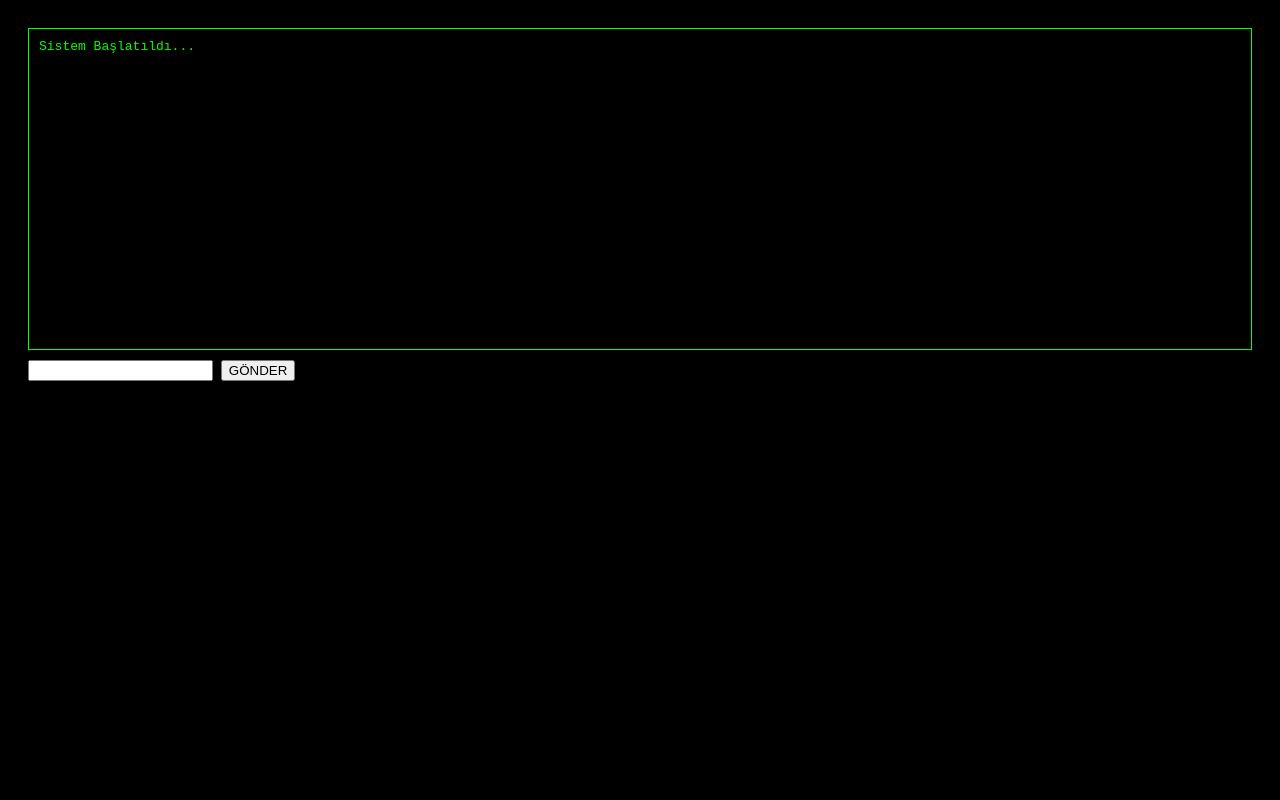
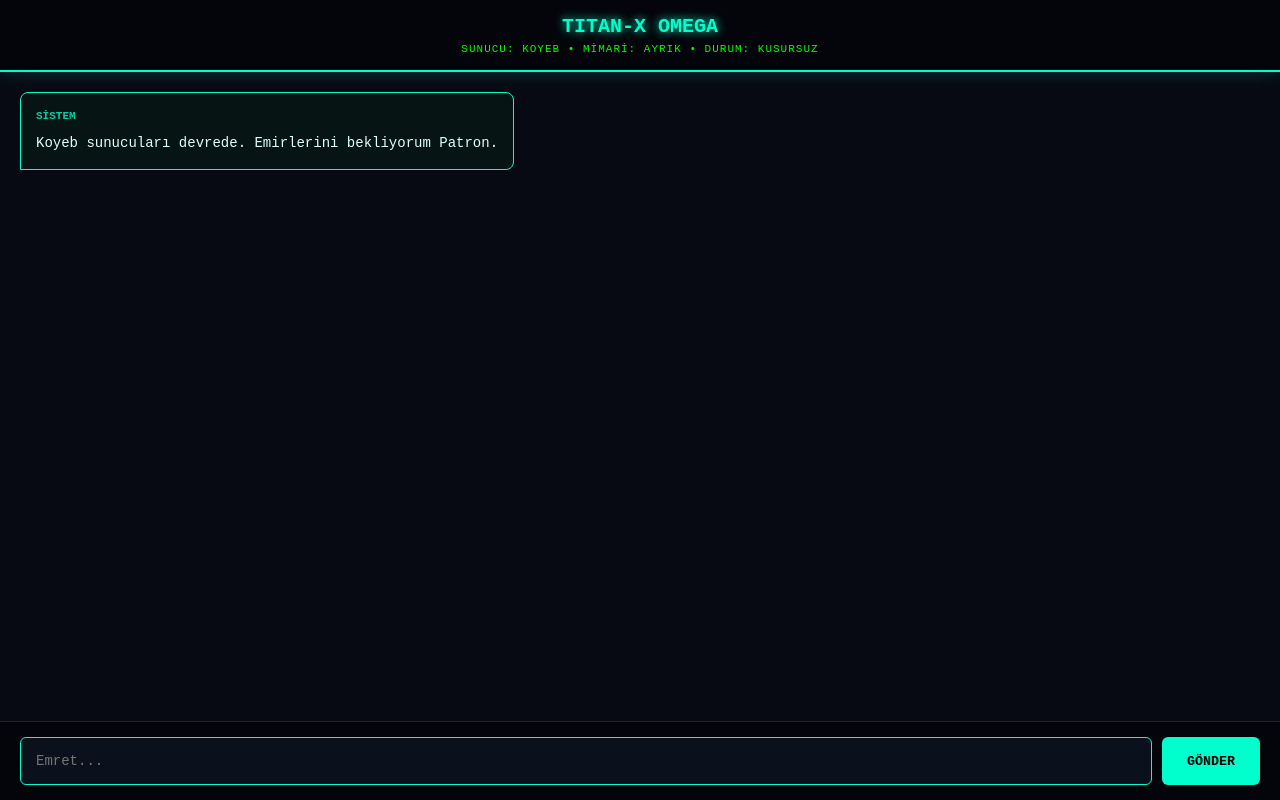
Before and after one commit to kcbyk/titan-ultimate, a plain HTML site: page index.html in a window 1280 px wide. Drawn offline with Linux system fonts and the light colour scheme.

Commit message:
Update index.html

```diff
--- a/index.html
+++ b/index.html
@@ -2,25 +2,70 @@
 <html lang="tr">
 <head>
     <meta charset="UTF-8">
-    <title>TITAN-X OMEGA</title>
+    <meta name="viewport" content="width=device-width, initial-scale=1.0">
+    <title>TITAN-X OMEGA MERKEZİ</title>
     <style>
-        body { background: #000; color: #0f0; font-family: monospace; padding: 20px; }
-        #chat { border: 1px solid #0f0; height: 300px; overflow-y: scroll; margin-bottom: 10px; padding: 10px; }
-        .m { margin-bottom: 10px; }
+        body { background-color: #070a13; color: #00ffcc; font-family: monospace; margin: 0; padding: 0; height: 100vh; display: flex; flex-direction: column; }
+        .header { background: #03050a; padding: 15px; border-bottom: 2px solid #00ffcc; text-align: center; box-shadow: 0 0 15px rgba(0,255,204,0.2); }
+        .header h1 { margin: 0; font-size: 20px; text-shadow: 0 0 10px #00ffcc; }
+        .status { font-size: 11px; color: #0f0; margin-top: 5px; letter-spacing: 1px; }
+        #chat { flex: 1; overflow-y: auto; padding: 20px; display: flex; flex-direction: column; gap: 15px; }
+        .msg { padding: 15px; border-radius: 8px; max-width: 85%; font-size: 14px; word-wrap: break-word; line-height: 1.5; }
+        .user { align-self: flex-end; background: #141f33; border: 1px solid #2a3d5e; color: #8bb4f7; border-bottom-right-radius: 0; }
+        .ai { align-self: flex-start; background: #061513; border: 1px solid #00ffcc; color: #e0ffff; border-bottom-left-radius: 0; }
+        .isim { font-weight: bold; font-size: 11px; margin-bottom: 8px; display: block; opacity: 0.8; }
+        .user .isim { color: #58a6ff; }
+        .ai .isim { color: #00ffcc; }
+        .panel { background: #03050a; padding: 15px 20px; display: flex; gap: 10px; border-top: 1px solid #1a2333; }
+        input { flex: 1; background: #0b111c; border: 1px solid #00ffcc; color: #00ffcc; padding: 15px; border-radius: 6px; font-family: monospace; font-size: 14px; outline: none; }
+        input:focus { box-shadow: 0 0 10px rgba(0,255,204,0.2); }
+        button { background: #00ffcc; color: #000; border: none; padding: 0 25px; border-radius: 6px; font-weight: bold; font-family: monospace; cursor: pointer; transition: 0.2s; }
+        button:active { transform: scale(0.95); }
     </style>
 </head>
 <body>
-    <div id="chat">Sistem Başlatıldı...</div>
-    <input type="text" id="in">
-    <button onclick="g()">GÖNDER</button>
+    <div class="header">
+        <h1>TITAN-X OMEGA</h1>
+        <div class="status">SUNUCU: KOYEB • MİMARİ: AYRIK • DURUM: KUSURSUZ</div>
+    </div>
+    <div id="chat">
+        <div class="msg ai"><span class="isim">SİSTEM</span>Koyeb sunucuları devrede. Emirlerini bekliyorum Patron.</div>
+    </div>
+    <div class="panel">
+        <input type="text" id="komut" placeholder="Emret..." onkeypress="if(event.key === 'Enter') gonder()">
+        <button onclick="gonder()">GÖNDER</button>
+    </div>
+
     <script>
-        async function g() {
-            let i = document.getElementById('in');
-            let m = i.value;
-            document.getElementById('chat').innerHTML += `<div class='m'>Şenol: ${m}</div>`;
-            let res = await fetch('/api/sor', {method: 'POST', headers: {'Content-Type': 'application/json'}, body: JSON.stringify({msg: m})});
-            let d = await res.json();
-            document.getElementById('chat').innerHTML += `<div class='m'>TITAN: ${d.cevap}</div>`;
+        async function gonder() {
+            let input = document.getElementById('komut');
+            let metin = input.value.trim();
+            if (!metin) return;
+            input.value = '';
+
+            let chat = document.getElementById('chat');
+            chat.innerHTML += `<div class="msg user"><span class="isim">CEO ŞENOL</span>${metin}</div>`;
+            chat.scrollTop = chat.scrollHeight;
+
+            let id = "b_" + Date.now();
+            chat.innerHTML += `<div class="msg ai" id="${id}"><span class="isim">TITAN-X</span>İşleniyor...</div>`;
+            chat.scrollTop = chat.scrollHeight;
+
+            try {
+                let istek = await fetch('/api/sor', {
+                    method: 'POST',
+                    headers: { 'Content-Type': 'application/json' },
+                    body: JSON.stringify({ msg: metin })
+                });
+                let yanit = await istek.json();
+
+                document.getElementById(id).remove();
+                chat.innerHTML += `<div class="msg ai"><span class="isim">TITAN-X</span>${yanit.cevap}</div>`;
+            } catch (e) {
+                document.getElementById(id).remove();
+                chat.innerHTML += `<div class="msg ai" style="border-color: red; color: red;"><span class="isim">HATA</span>Sunucu bağlantısı koptu.</div>`;
+            }
+            chat.scrollTop = chat.scrollHeight;
         }
     </script>
 </body>
```
